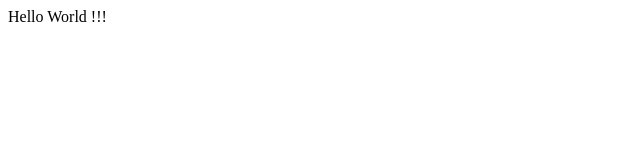
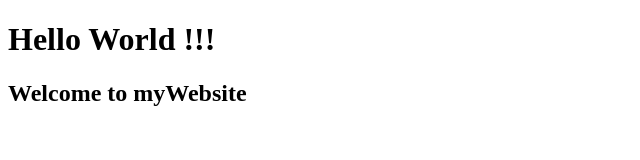
Before and after one commit to Kawisaralekkie/TestGit1, a plain HTML site: page Index.html in a window 1280 px wide. Shown: the whole page, without its empty margins (0-640 px from the left). Drawn offline with Linux system fonts and the light colour scheme.

Commit message:
Add welcome messages

```diff
--- a/Index.html
+++ b/Index.html
@@ -4,5 +4,6 @@
     <title>Test for GITHUB MINI COURSE</title>
 </head>
 <body>
-    <h>Hello World !!!</h>
+    <h1>Hello World !!!</h1>
+    <h2>Welcome to myWebsite</h2>
 </body>
```
